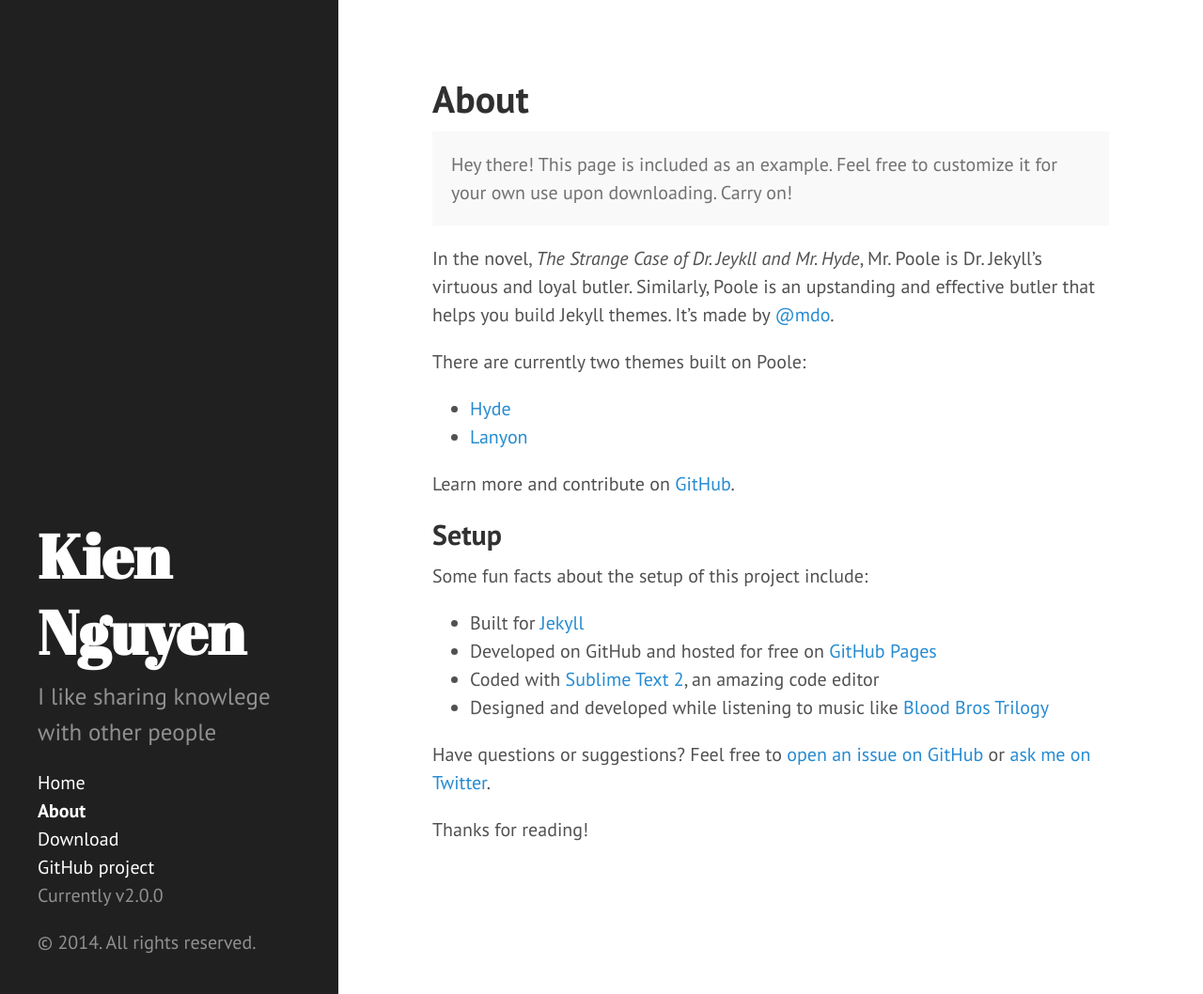
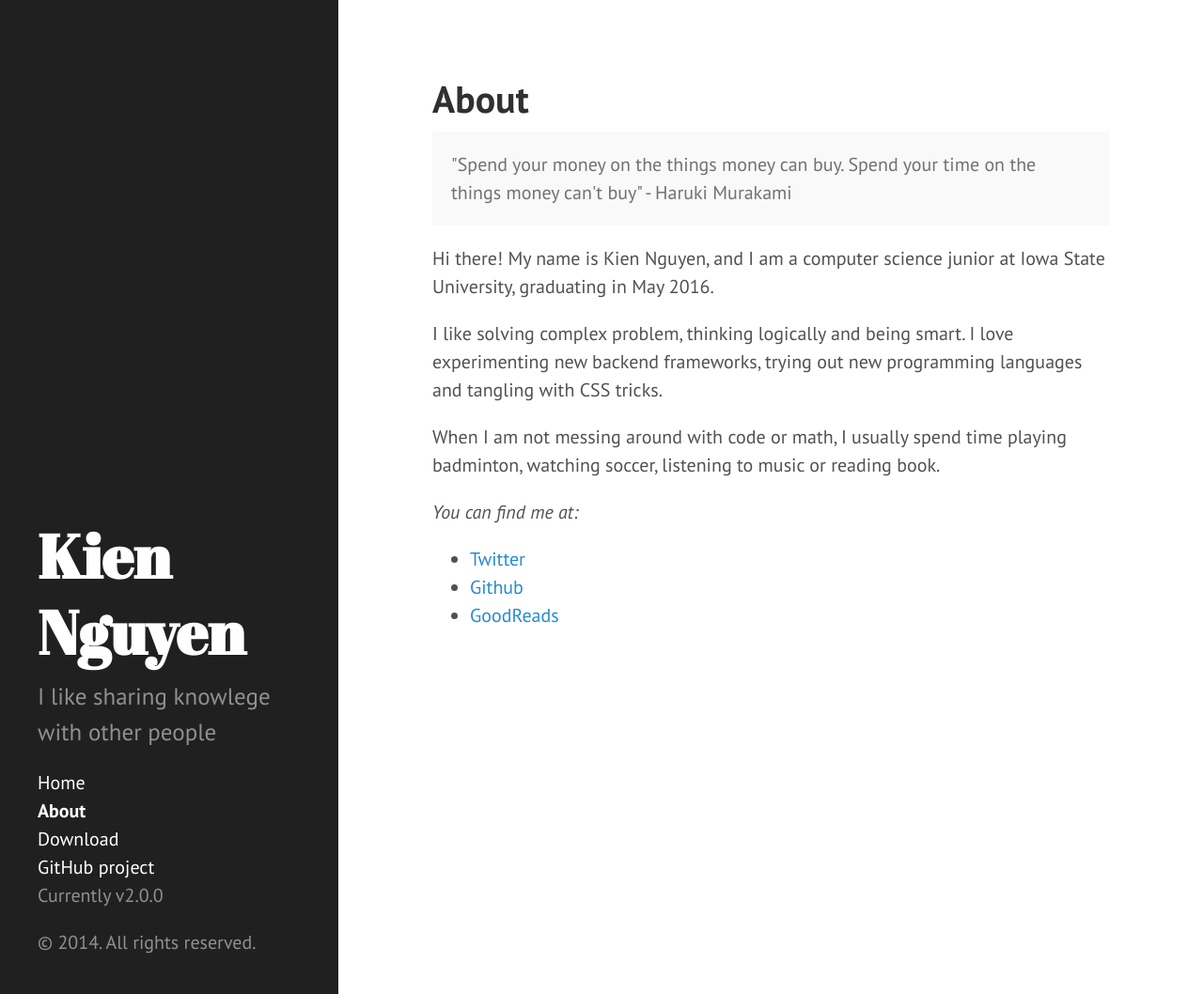
Before and after one commit to kientn123/kientn123.github.io, a Jekyll site: the page built from about.md, in a window 1280 px wide and 1058 px high. Shown: the whole window at 94% size. Built offline with Jekyll 4.4.1, drawn with Linux system fonts in a browser that asks for light colours; Markdown is read by kramdown in place of the engine named in the settings.

Commit message:
about page

```diff
--- a/about.md
+++ b/about.md
@@ -2,29 +2,18 @@
 layout: page
 title: About
 ---
-
 <p class="message">
-  Hey there! This page is included as an example. Feel free to customize it for your own use upon downloading. Carry on!
+  "Spend your money on the things money can buy. Spend your time on the things money can't buy" - Haruki Murakami
 </p>
 
-In the novel, *The Strange Case of Dr. Jeykll and Mr. Hyde*, Mr. Poole is Dr. Jekyll's virtuous and loyal butler. Similarly, Poole is an upstanding and effective butler that helps you build Jekyll themes. It's made by [@mdo](https://twitter.com/mdo).
+Hi there! My name is Kien Nguyen, and I am a computer science junior at Iowa State University, graduating in May 2016.
 
-There are currently two themes built on Poole:
+I like solving complex problem, thinking logically and being smart. I love experimenting new backend frameworks, trying out new programming languages and tangling with CSS tricks.
 
-* [Hyde](http://hyde.getpoole.com)
-* [Lanyon](http://lanyon.getpoole.com)
+When I am not messing around with code or math, I usually spend time playing badminton, watching soccer, listening to music or reading book.
 
-Learn more and contribute on [GitHub](https://github.com/poole).
+*You can find me at:*
 
-## Setup
-
-Some fun facts about the setup of this project include:
-
-* Built for [Jekyll](http://jekyllrb.com)
-* Developed on GitHub and hosted for free on [GitHub Pages](https://pages.github.com)
-* Coded with [Sublime Text 2](http://sublimetext.org), an amazing code editor
-* Designed and developed while listening to music like [Blood Bros Trilogy](https://soundcloud.com/maddecent/sets/blood-bros-series)
-
-Have questions or suggestions? Feel free to [open an issue on GitHub](https://github.com/poole/issues/new) or [ask me on Twitter](https://twitter.com/mdo).
-
-Thanks for reading!
+* [Twitter](https://twitter.com/kientn123)
+* [Github](https://github.com/kientn123)
+* [GoodReads](https://www.goodreads.com/user/show/31697999-kien-nguyen)
```
